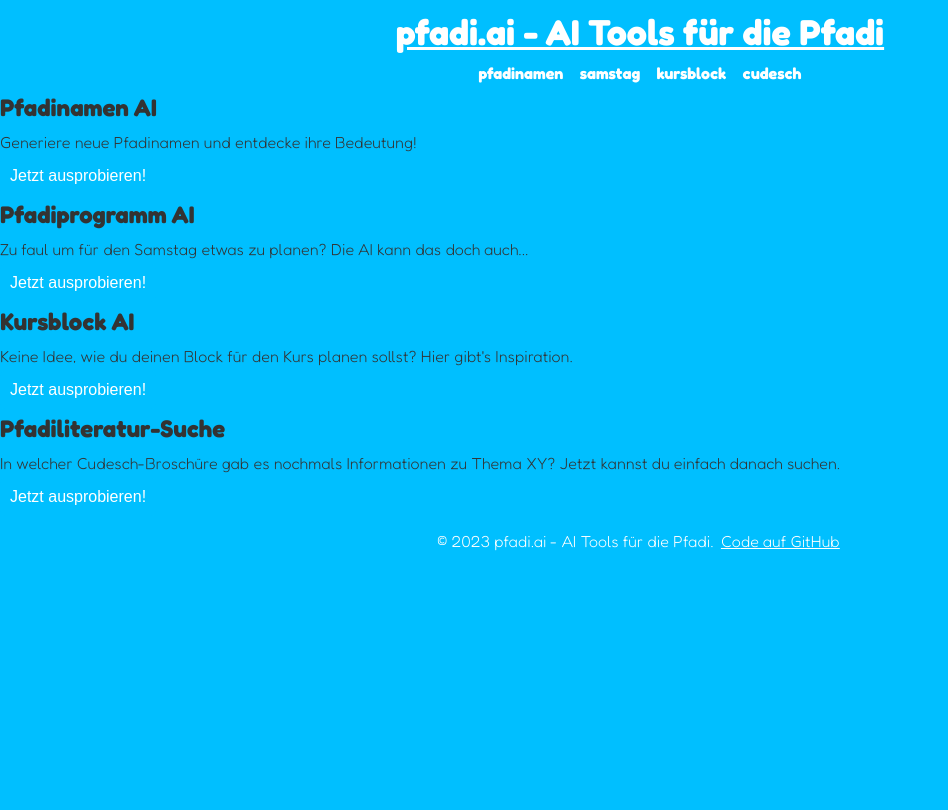
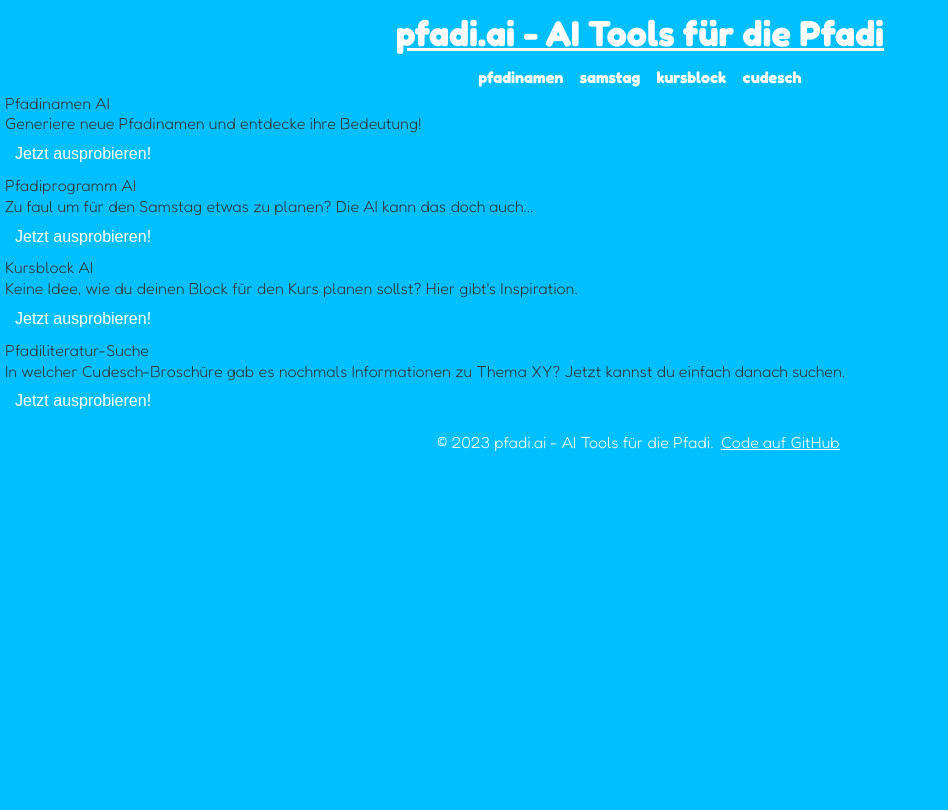
Before and after one commit to carlobeltrame/pfadi.ai, a PHP site: page / in a window 1280 px wide. Shown: the whole page, without its empty margins (0-948 px from the left). Run offline with PHP 8.4, Linux system fonts and the light colour scheme; some web fonts are replaced.

Commit message:
Improve CSS reset and styling

```diff
--- a/styles.css
+++ b/styles.css
@@ -88,9 +88,49 @@
 
 
 /* Reset some default styles for consistency */
-body, h1, h2, p, ul {
+html, body, div, span, applet, object, iframe,
+h1, h2, h3, h4, h5, h6, p, blockquote, pre,
+a, abbr, acronym, address, big, cite, code,
+del, dfn, em, img, ins, kbd, q, s, samp,
+small, strike, strong, sub, sup, tt, var,
+b, u, i, center,
+dl, dt, dd, ol, ul, li,
+fieldset, form, label, legend,
+table, caption, tbody, tfoot, thead, tr, th, td,
+article, aside, canvas, details, embed,
+figure, figcaption, footer, header, hgroup,
+menu, nav, output, ruby, section, summary,
+time, mark, audio, video {
     margin: 0;
-    padding: 5px 0;
+    padding: 0;
+    border: 0;
+    font: inherit;
+    vertical-align: baseline;
+}
+article, aside, details, figcaption, figure,
+footer, header, hgroup, menu, nav, section {
+    display: block;
+}
+body {
+    line-height: 1;
+}
+ol, ul {
+    list-style: inside;
+}
+blockquote, q {
+    quotes: none;
+}
+blockquote:before, blockquote:after,
+q:before, q:after {
+    content: '';
+    content: none;
+}
+table {
+    border-collapse: collapse;
+    border-spacing: 0;
+}
+strong {
+    font-weight: bold;
 }
 
 /* Set a playful, futuristic font */
@@ -104,6 +144,8 @@
     min-height: 100vh;
     background-color: #00bfff;
     color: #333;
+    padding: 5px;
+    line-height: 1.3;
 }
 
 /* Header styles */
@@ -111,10 +153,12 @@
     background-color: #00bfff;
     color: #fff;
     text-align: center;
+    padding: 5px;
 }
 
 header h1 {
     font-size: 36px;
+    font-weight: bold;
 }
 
 /* Navigation styles */
```
Also changed, not shown: other parts of styles.css (+38 -1 lines), cudesch/index.php (+5 -3 lines).
